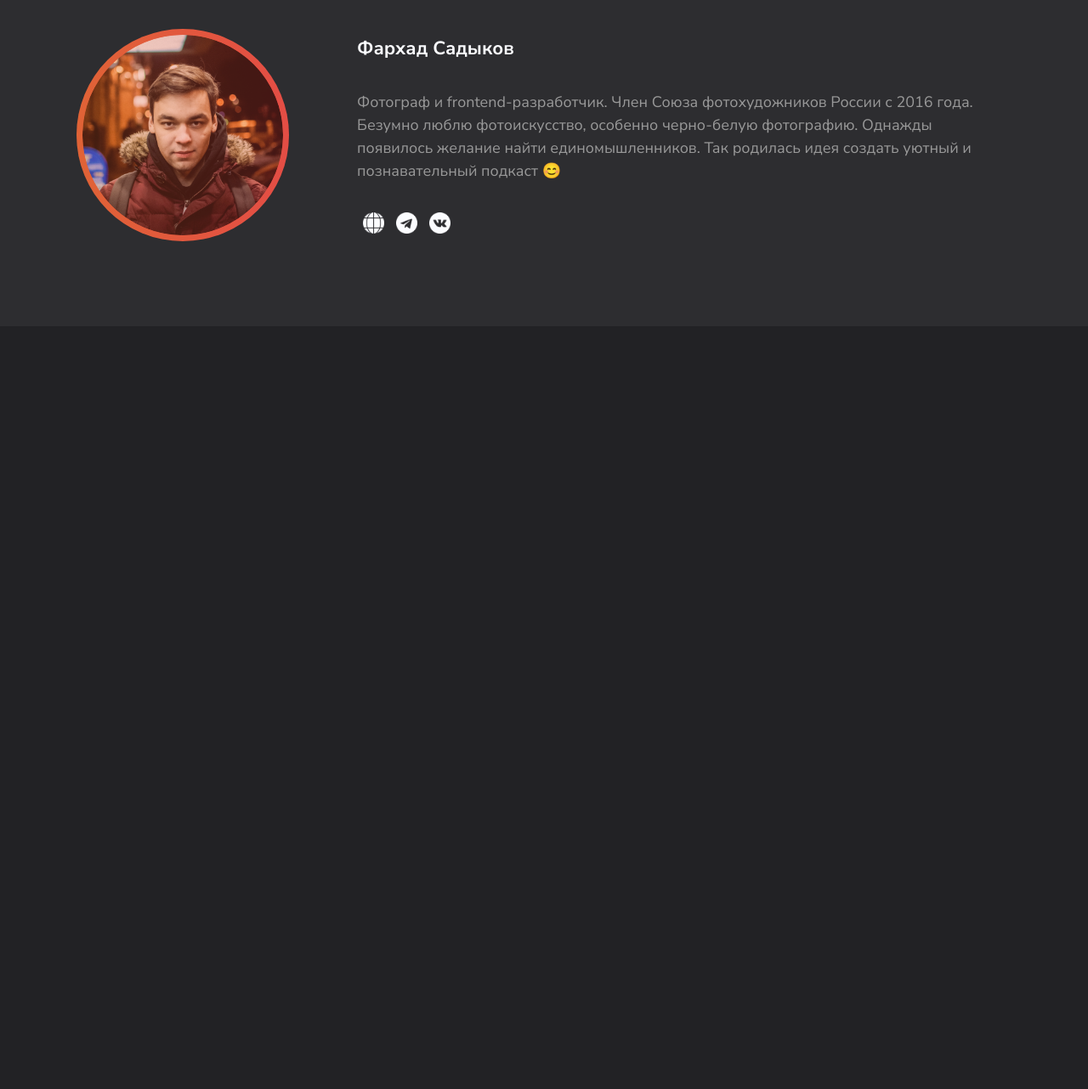
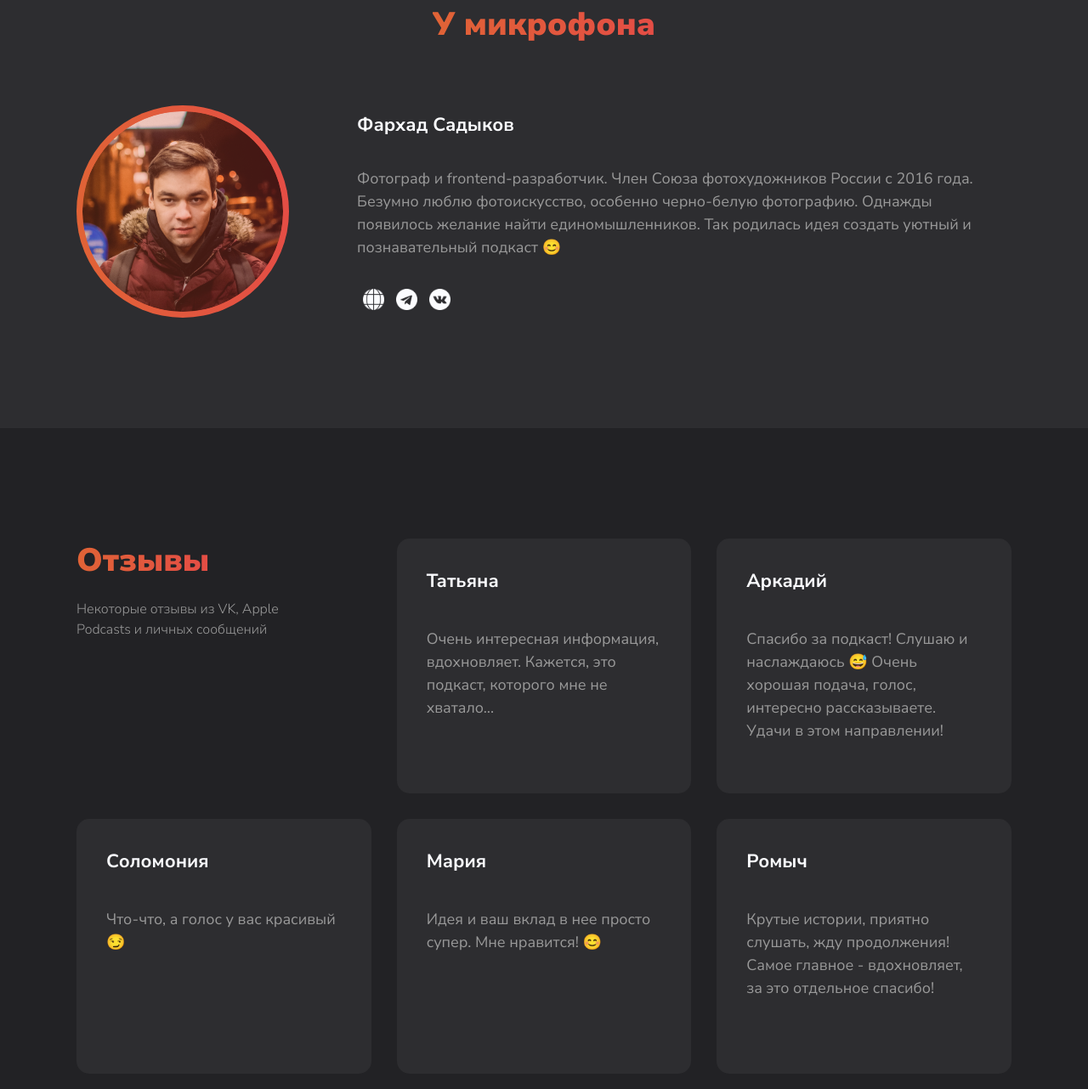
Before and after one commit to everwaveme/mc-podcast, a website: page www/index.html in a window 1280 px wide. Shown: the part 2039-3321 px from the top of the page at 85% size. Before the commit the page ends 2423 px from the top, so only its background shows below. Drawn offline with Linux system fonts and the light colour scheme; files whose address does not match are found by name.

Commit message:
finished reviews section, some small changes

```diff
--- a/src/styles/blocks/_about.scss
+++ b/src/styles/blocks/_about.scss
@@ -1,5 +1,5 @@
 .about {
-  padding: 100px 0;
+  padding: 130px 0;
   background-color: $color-semidark;
 }
 
--- a/src/styles/blocks/_episodes.scss
+++ b/src/styles/blocks/_episodes.scss
@@ -1,5 +1,5 @@
 .episodes {
-  padding: 100px 0;
+  padding: 130px 0;
 }
 
 .episodes-container {
--- /dev/null
+++ b/src/styles/blocks/_reviews.scss
@@ -0,0 +1,68 @@
+.reviews {
+  padding: 130px 0;
+}
+
+.reviews-container {
+  @include container();
+  // border: 1px solid aqua;
+}
+
+.reviews-wrap {
+  display: flex;
+  flex-wrap: wrap;
+  margin: -15px -15px;
+  list-style: none;
+}
+
+.reviews-info {
+  flex-basis: 33.33%;
+  padding: 15px;
+}
+
+.reviews-title {
+  @include text-gradient();
+  display: inline-block;
+  margin-bottom: 20px;
+  font-size: 38px;
+  font-weight: 900;
+}
+
+.reviews-desc {
+  width: 70%;
+  font-size: 16px;
+  font-weight: 300;
+  line-height: 1.5em;
+  color: $color-semilight;
+}
+
+.reviews-item {
+  flex-basis: 33.33%;
+  padding: 15px;
+}
+
+.reviews-card {
+  padding: 35px;
+  height: 300px;
+  background-color: $color-semidark;
+  border-radius: 15px;
+  transition: all .3s 0s cubic-bezier(0.46, 0.03, 0.52, 0.96);
+
+  &:hover {
+    box-shadow: 0 0 20px rgba($color-accent, .5);
+  }
+}
+
+.reviews-name {
+  display: block;
+  margin-bottom: 40px;
+  font-size: 22px;
+  font-weight: 700;
+  color: $color-light;
+}
+
+.reviews-message {
+  font-size: 18px;
+  font-weight: 400;
+  line-height: 1.5em;
+  color: $color-semilight;
+}
--- a/src/styles/style.scss
+++ b/src/styles/style.scss
@@ -12,5 +12,6 @@
 @import "blocks/_episodes";
 @import "blocks/_episodes";
 @import "blocks/_about";
+@import "blocks/_reviews";
 
 // plugins
--- a/www/index.html
+++ b/www/index.html
@@ -203,6 +203,72 @@
       </div>
     </section>
 
+    <section class="reviews">
+      <div class="reviews-container">
+        <ul class="reviews-wrap">
+          <li class="reviews-info">
+            <h2 class="reviews-title">
+              Отзывы
+            </h2>
+            <p class="reviews-desc">
+              Некоторые отзывы из VK, Apple Podcasts и личных сообщений
+            </p>
+          </li>
+          <li class="reviews-item">
+            <div class="reviews-card">
+              <span class="reviews-name">
+                Татьяна
+              </span>
+              <p class="reviews-message">
+                Очень интересная информация, вдохновляет. Кажется, это подкаст, которого мне не хватало...
+              </p>
+            </div>
+          </li>
+          <li class="reviews-item">
+            <div class="reviews-card">
+              <span class="reviews-name">
+                Аркадий
+              </span>
+              <p class="reviews-message">
+                Спасибо за подкаст! Слушаю и наслаждаюсь 😅 Очень хорошая подача, голос, интересно рассказываете.
+                Удачи в этом направлении!
+              </p>
+            </div>
+          </li>
+          <li class="reviews-item">
+            <div class="reviews-card">
+              <span class="reviews-name">
+                Соломония
+              </span>
+              <p class="reviews-message">
+                Что-что, а голос у вас красивый 😏
+              </p>
+            </div>
+          </li>
+          <li class="reviews-item">
+            <div class="reviews-card">
+              <span class="reviews-name">
+                Мария
+              </span>
+              <p class="reviews-message">
+                Идея и ваш вклад в нее просто супер. Мне нравится! 😊
+              </p>
+            </div>
+          </li>
+          <li class="reviews-item">
+            <div class="reviews-card">
+              <span class="reviews-name">
+                Ромыч
+              </span>
+              <p class="reviews-message">
+                Крутые истории, приятно слушать, жду продолжения!
+                Самое главное - вдохновляет, за это отдельное спасибо!
+              </p>
+            </div>
+          </li>
+        </ul>
+      </div>
+    </section>
 
 
   </main>
```
Also changed, not shown: www/style/style.css.
